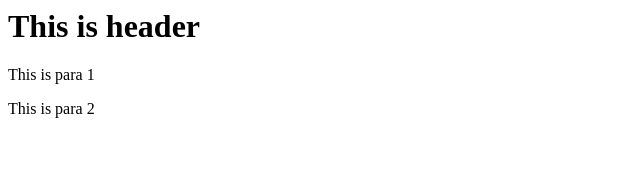
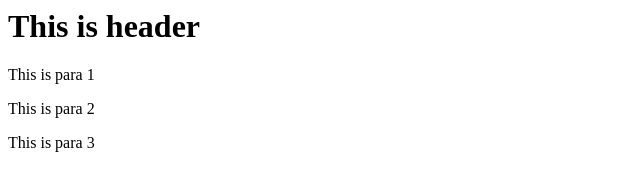
Before and after one commit to Prayle/bug-free-engine, a plain HTML site: page index.html in a window 1280 px wide. Shown: the full height of the page, 0-640 px from the left. Drawn offline with Linux system fonts and the light colour scheme.

Commit message:
Second commit

```diff
--- a/index.html
+++ b/index.html
@@ -8,4 +8,5 @@
 
     <p> This is para 1 </p>
     <p> This is para 2 </p>
+    <p> This is para 3 </p>
 </body>
```
